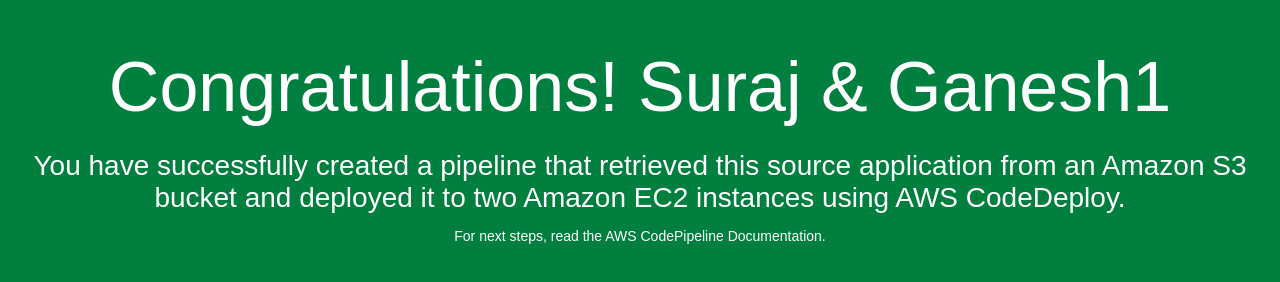
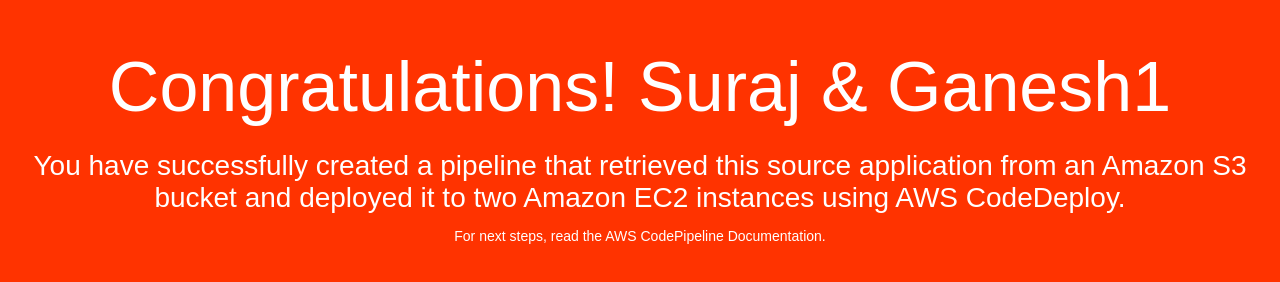
Before and after one commit to legend6664/cicd, a plain HTML site: page index.html in a window 1280 px wide. Drawn offline with Linux system fonts and the light colour scheme.

Commit message:
Update index.html

```diff
--- a/index.html
+++ b/index.html
@@ -6,7 +6,7 @@
   <style>
     body {
       color: #ffffff;
-      background-color: #007f3f;
+      background-color: #ff3300;
       font-family: Arial, sans-serif;
       font-size: 14px;
     }
```
